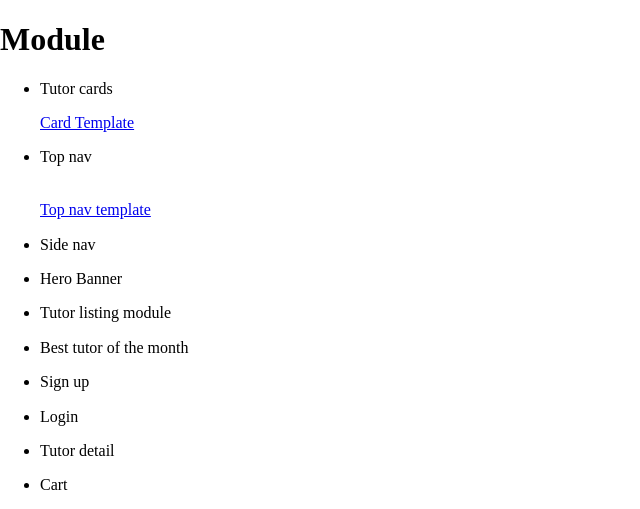
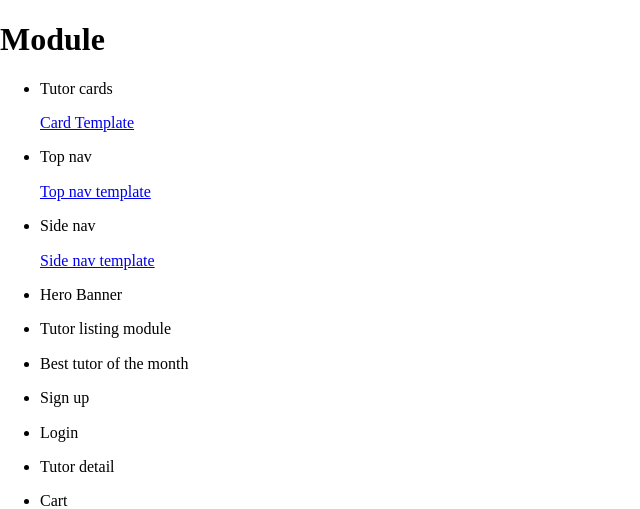
Before and after one commit to jjccy/Education_Nation, a PHP site: page /styleguide.php in a window 1280 px wide. Shown: the top 509 px of the page, without its empty margins (0-640 px from the left). Run offline with PHP 8.4, Linux system fonts and the light colour scheme.

Commit message:
fixing top nav issue

```diff
--- a/css/style.css
+++ b/css/style.css
@@ -51,9 +51,9 @@ img {
 /* top nav bar */
 
 .top-nav {
-  max-width: 100%;
+  width: 100vw;
   height: auto;
-  margin: 2.2em 7em 1.5em;
+  padding: 2.2em 7em 1.5em;
   display: -webkit-flex;
   display: -ms-flex;
   display: flex;
--- a/styleguide.php
+++ b/styleguide.php
@@ -24,13 +24,14 @@
       </li>
       <li>
         <div class="">
-          <p>Top nav</p><br>
+          <p>Top nav</p>
           <a href="top-nav.php" target="_blank">Top nav template</a>
         </div>
       </li>
       <li>
         <div class="">
           <p>Side nav</p>
+          <a href="side-nav.php" target="_blank">Side nav template</a>
         </div>
       </li>
       <li>
```
